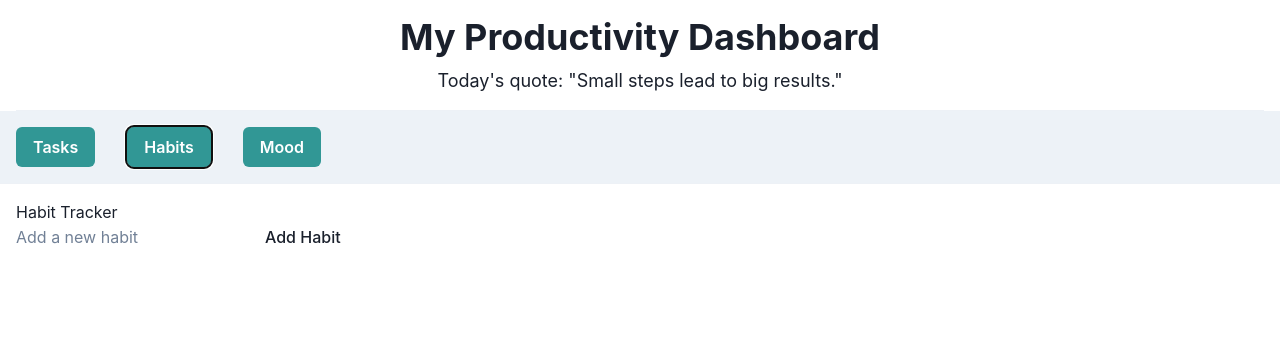
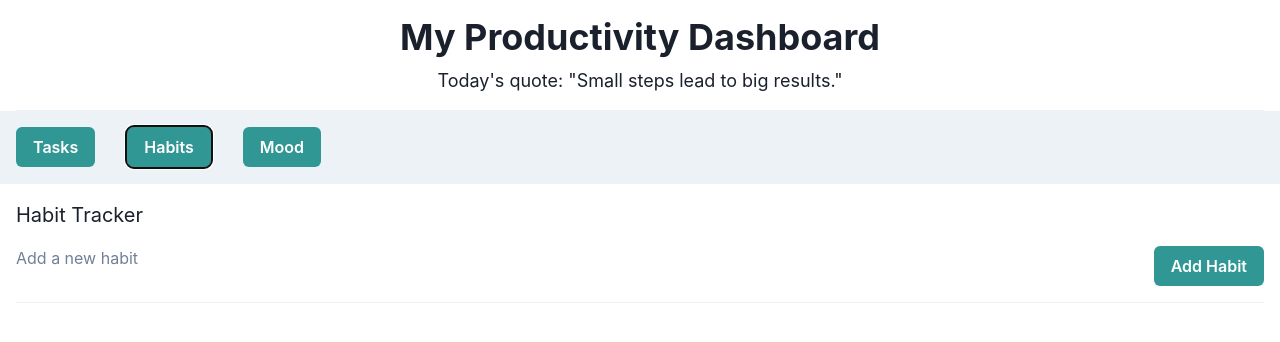
Before and after one commit to ryanpaixao/productivity-dashboard-frontend, a React (Vite) app: page / in a window 1280 px wide. Both pictures are taken after a click on the button "Habits". Shown: the top 342 px of the page. Built offline with nearby package versions, Linux system fonts and the light colour scheme.

Commit message:
Update Habits styling.

```diff
--- a/src/components/Habits.jsx
+++ b/src/components/Habits.jsx
@@ -1,4 +1,5 @@
 import { useState, useEffect } from 'react';
+import { Button, Box, Divider, ListItem, Text, UnorderedList } from '@chakra-ui/react';
 
 export default function Habits() {
   const savedHabits = JSON.parse(localStorage.getItem('habits')) || [];
@@ -29,28 +30,46 @@ export default function Habits() {
   };
 
   return (
-      <div>
-        <h2>Habit Tracker</h2>
+    <Box display={'flex'} flexDirection={'column'}>
+      <Box>
+        <Text fontSize={'xl'}>Habit Tracker</Text>
+      </Box>
+      <Box pt={4} pb={4} display={'flex'} justifyContent={'space-between'}>
+        <Box>
           <input
             type="text"
             value={newHabit}
             onChange={(e) => setNewHabit(e.target.value)}
             placeholder="Add a new habit"
           />
-        <button onClick={addHabit}>Add Habit</button>
-        <ul>
+        </Box>
+        <Box>
+          <Button colorScheme="teal" onClick={addHabit}>Add Habit</Button>
+        </Box>
+      </Box>
+      <Box display='flex' flexDirection={'column'} pb={4}>
+        <Divider />
+        <UnorderedList>
           {habits.map(habit => (
-              <li key={habit.id}>
+            <>
+              <ListItem display='flex' flexDirection={'row'} justifyContent={'space-between'} pt={2} pb={2} key={habit.id}>
+                <Box display={'flex'} flexDirection={'row'}>
                   <input
                     type="checkbox"
                     checked={habit.checked}
                     onChange={() => toggleHabit(habit.id)}
                   />
-                {habit.name}
-                <button onClick={() => deleteHabit(habit.id)}>Delete</button>
-              </li>
+                  <Text p={2}>{habit.name}</Text>
+                </Box>
+                <Box>
+                  <Button ml={6} colorScheme="red" onClick={() => deleteHabit(habit.id)}>Delete</Button>
+                </Box>
+              </ListItem>
+              <Divider />
+            </>
           ))}
-        </ul>
-      </div>
+        </UnorderedList>
+      </Box>
+    </Box>
   );
 }
```
Lines whose indentation alone changed are shown as unchanged.
